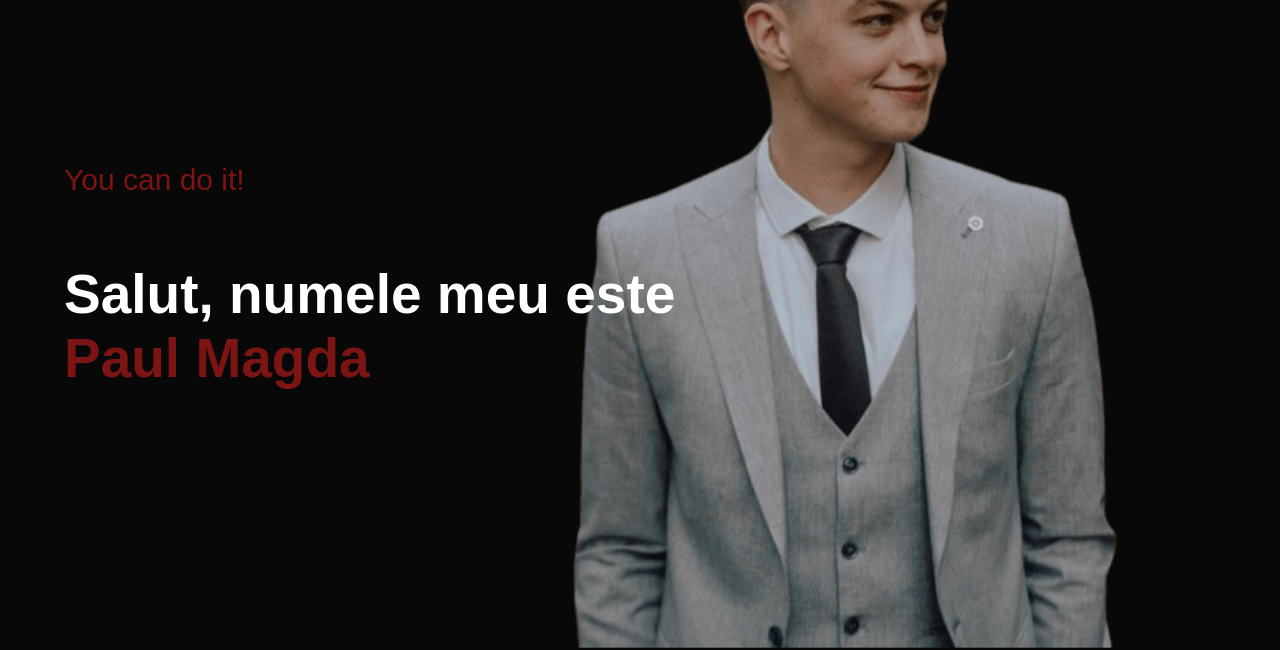
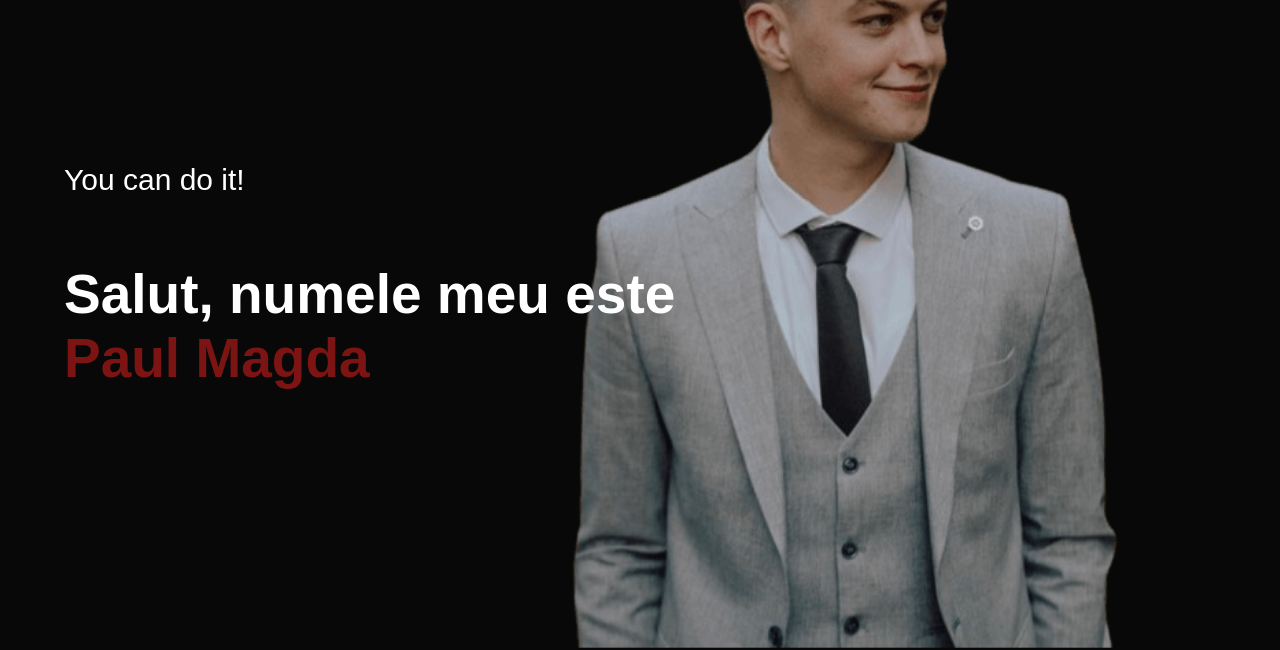
Before and after one commit to sarbub/PaulPersonalBlog, a plain HTML site: page index.html in a window 1280 px wide. Shown: the part 152-802 px from the top of the page. Drawn offline with Linux system fonts and the light colour scheme.

Commit message:
Update style.css

```diff
--- a/style.css
+++ b/style.css
@@ -120,7 +120,7 @@ nav a:hover::after{/*cand se trece cu mouse ul peste */
     position: relative;
     top: -45px;
     font-size: 30px;
-    color: var(--Primary);
+    color: #fff;
 }
 
 .header-text h1{
```
